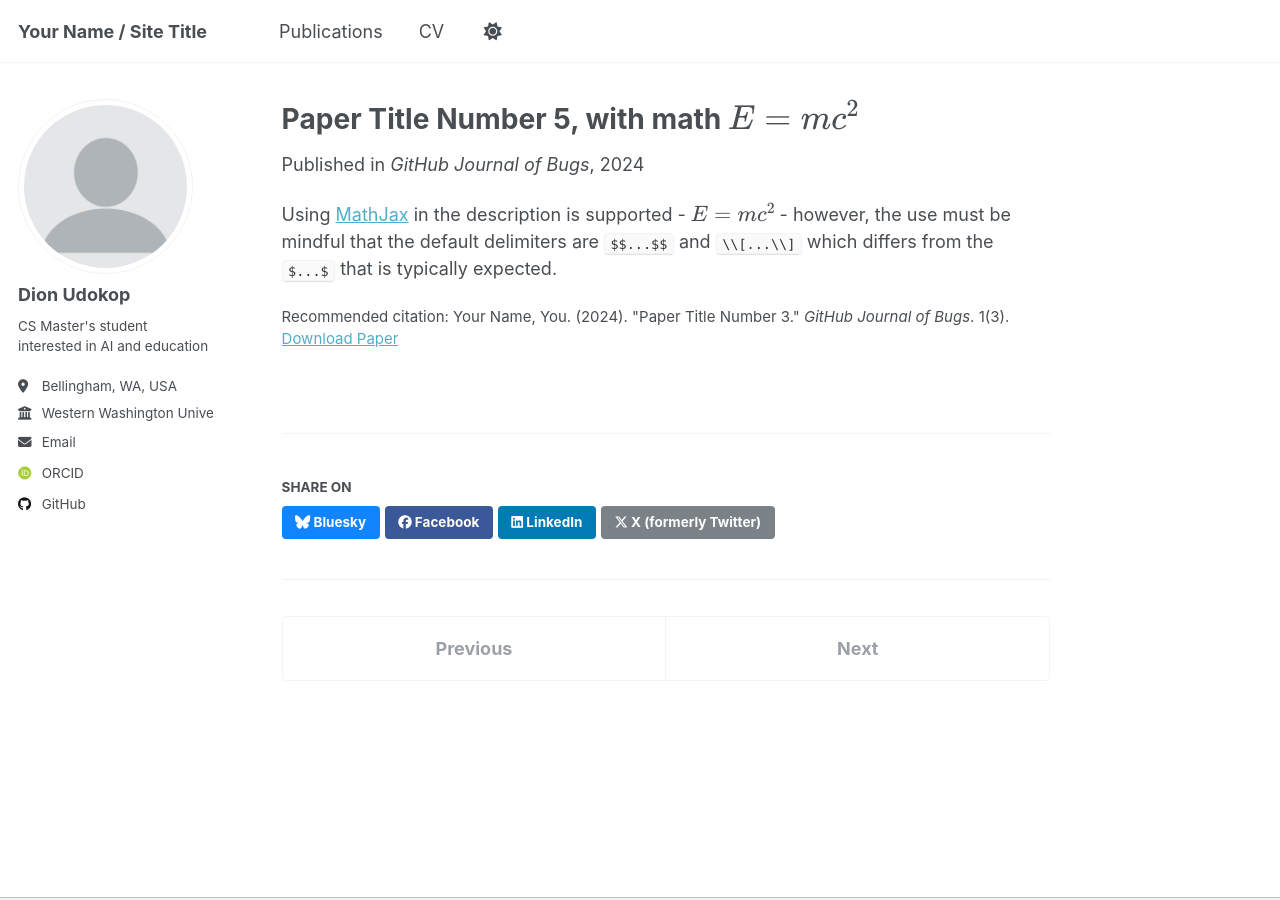
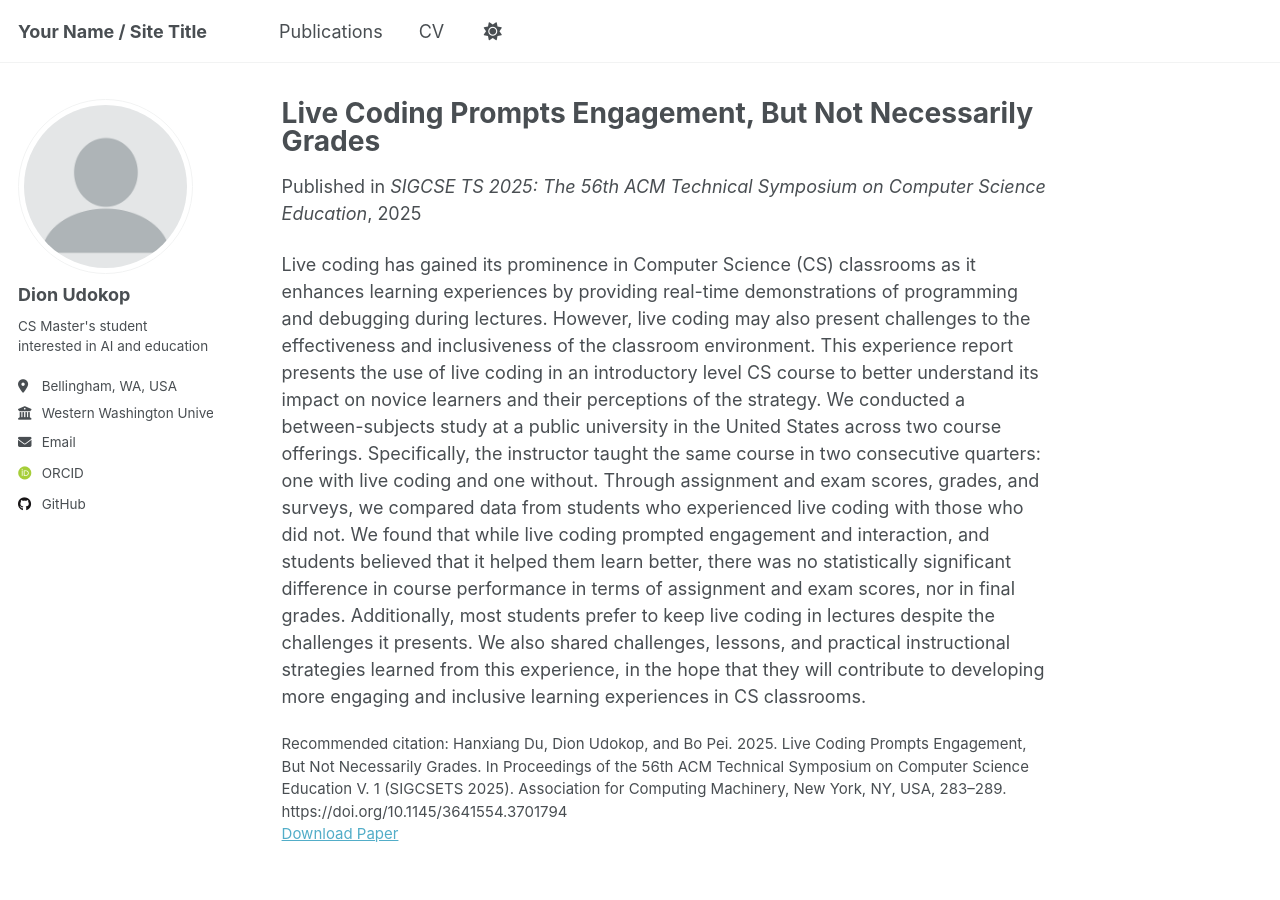
Before and after one commit to dionudo/dionudo.github.io, a Jekyll site: the page built from _publications/2025-06-08-paper-title-number-5.md, in a window 1280 px wide and 900 px high. Built offline with Jekyll 4.4.1, drawn with Linux system fonts in a browser that asks for light colours; some web fonts are replaced.

Commit message:
Update 2025-06-08-paper-title-number-5.md

```diff
--- a/_publications/2025-06-08-paper-title-number-5.md
+++ b/_publications/2025-06-08-paper-title-number-5.md
@@ -1,13 +1,13 @@
 ---
-title: "Paper Title Number 5, with math $$E=mc^2$$"
+title: "Live Coding Prompts Engagement, But Not Necessarily Grades"
 collection: publications
 category: conferences
-permalink: /publication/2024-02-17-paper-title-number-4
+permalink: /publication/livecoding
 excerpt: 'This paper is about a famous math equation, $$E=mc^2$$'
-date: 2024-02-17
-venue: 'GitHub Journal of Bugs'
-paperurl: 'http://academicpages.github.io/files/paper3.pdf'
-citation: 'Your Name, You. (2024). &quot;Paper Title Number 3.&quot; <i>GitHub Journal of Bugs</i>. 1(3).'
+date: 2025-02-12
+venue: 'SIGCSE TS 2025: The 56th ACM Technical Symposium on Computer Science Education'
+paperurl: 'https://dl.acm.org/doi/10.1145/3641554.3701794'
+citation: 'Hanxiang Du, Dion Udokop, and Bo Pei. 2025. Live Coding Prompts Engagement, But Not Necessarily Grades. In Proceedings of the 56th ACM Technical Symposium on Computer Science Education V. 1 (SIGCSETS 2025). Association for Computing Machinery, New York, NY, USA, 283–289. https://doi.org/10.1145/3641554.3701794'
 ---
 
-Using [MathJax](https://www.mathjax.org/) in the description is supported - $$E=mc^2$$ - however, the use must be mindful that the default delimiters are `$$...$$` and `\\[...\\]` which differs from the `$...$` that is typically expected.
+Live coding has gained its prominence in Computer Science (CS) classrooms as it enhances learning experiences by providing real-time demonstrations of programming and debugging during lectures. However, live coding may also present challenges to the effectiveness and inclusiveness of the classroom environment. This experience report presents the use of live coding in an introductory level CS course to better understand its impact on novice learners and their perceptions of the strategy. We conducted a between-subjects study at a public university in the United States across two course offerings. Specifically, the instructor taught the same course in two consecutive quarters: one with live coding and one without. Through assignment and exam scores, grades, and surveys, we compared data from students who experienced live coding with those who did not. We found that while live coding prompted engagement and interaction, and students believed that it helped them learn better, there was no statistically significant difference in course performance in terms of assignment and exam scores, nor in final grades. Additionally, most students prefer to keep live coding in lectures despite the challenges it presents. We also shared challenges, lessons, and practical instructional strategies learned from this experience, in the hope that they will contribute to developing more engaging and inclusive learning experiences in CS classrooms.
```
